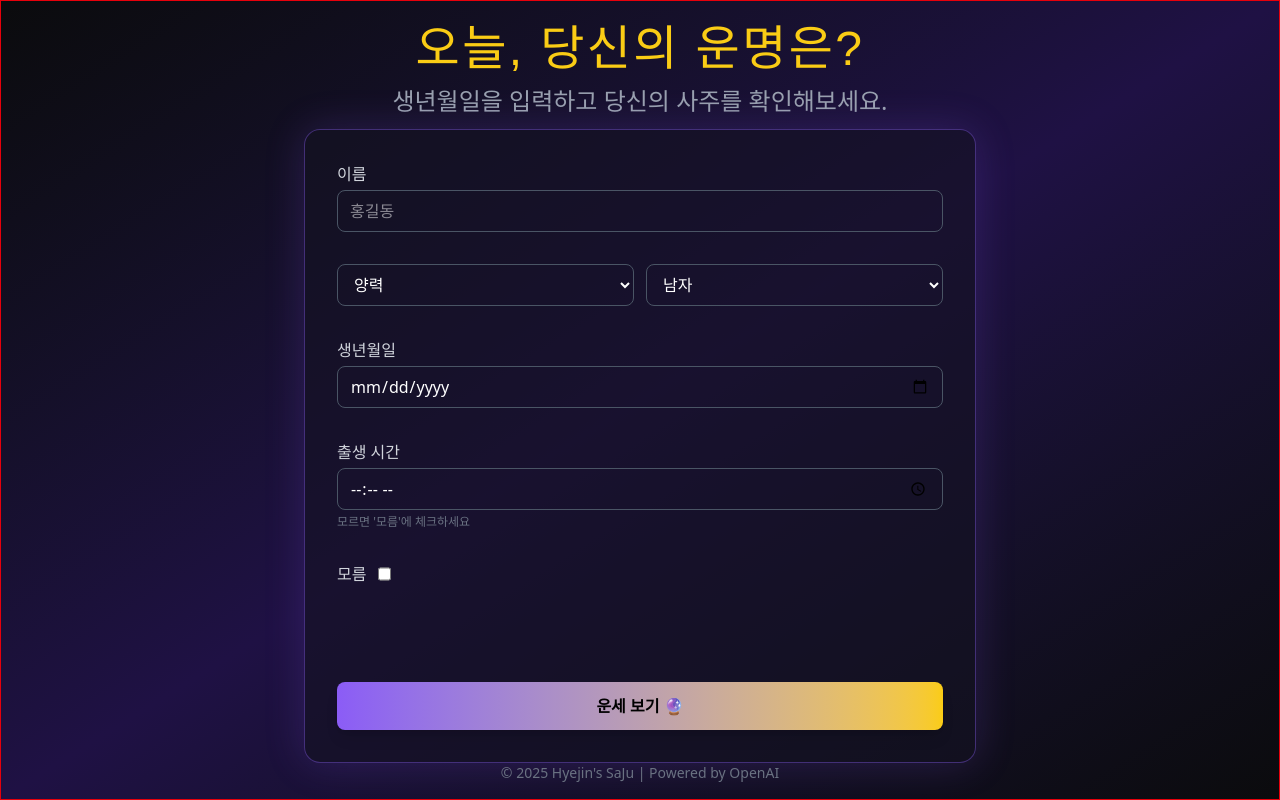
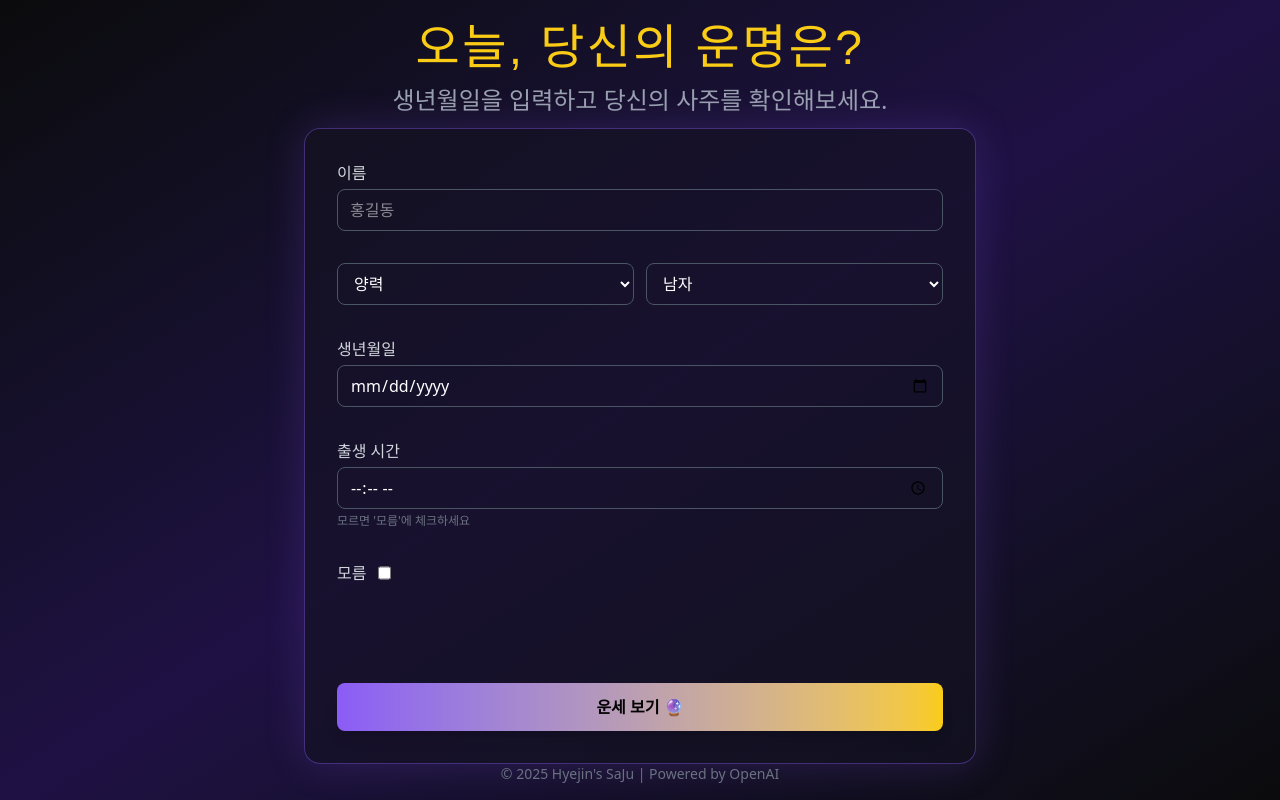
Before and after one commit to leehj1050/gpt20q, a Next.js app: page / in a window 1280 px wide. Built offline with nearby package versions, Linux system fonts and the light colour scheme; a web font is replaced by a local one.

Commit message:
edit css

```diff
--- a/src/app/page.tsx
+++ b/src/app/page.tsx
@@ -8,7 +8,7 @@ const gowun = Gowun_Batang({
 
 export default function Home() {
   return (
-    <div className="bg-gradient-to-br from-[#0B0B0D] via-[#1F1144] to-[#0B0B0D] text-white flex flex-1 flex-col items-center justify-center p-4 pt-6 border border-red-600">
+    <div className="bg-gradient-to-br from-[#0B0B0D] via-[#1F1144] to-[#0B0B0D] text-white flex flex-1 flex-col items-center justify-center p-4 pt-6">
       {/* Header */}
       <header className="w-full max-w-2xl flex flex-col justify-center items-center flex-1 mb-3">
         <h1 className={`${gowun.className}  text-4xl md:text-5xl  font-serif tracking-wider mb-3 text-[#FACC15]`}>오늘, 당신의 운명은?</h1>
```
